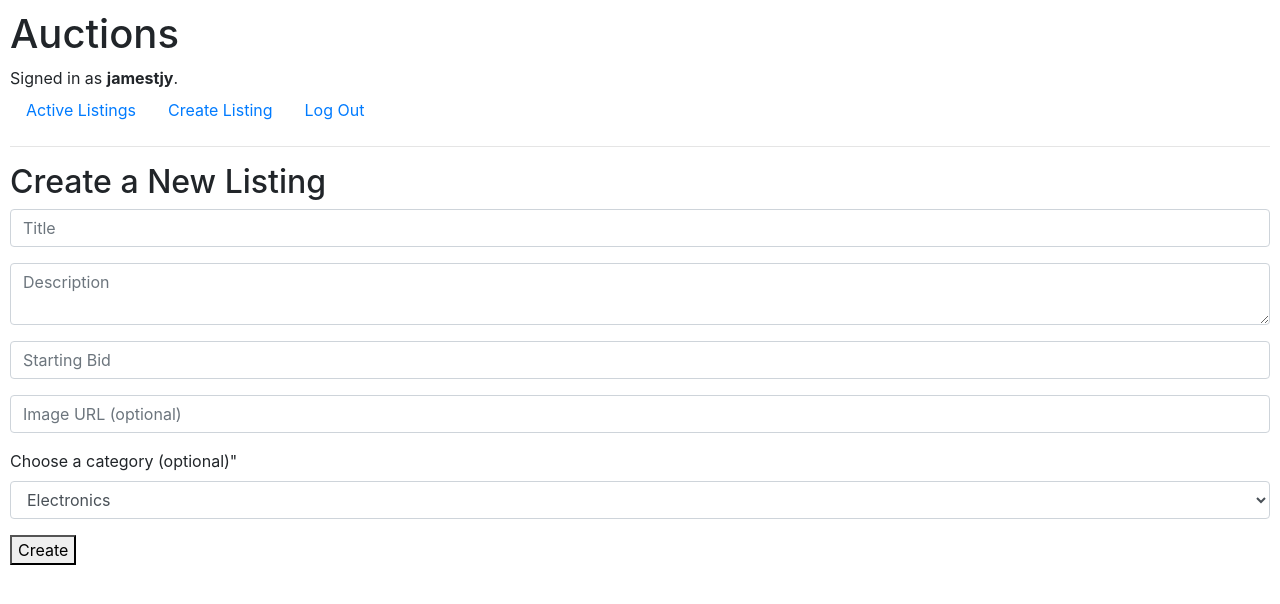
After one commit to jamestjy/CS50Web, a Django app: page /create_listing/ in a window 1280 px wide. The commit adds this page. Shown: the top 604 px of the page. Run offline with Django 3.2, Linux system fonts and the light colour scheme; a user stored in the database is signed in; some libraries are stand-ins or nearby versions.

Commit message:
second commerce commit

```diff
--- a/Commerce/auctions/models.py
+++ b/Commerce/auctions/models.py
@@ -6,8 +6,29 @@ class User(AbstractUser):
     pass
 
 class Listings(models.Model):
-    title = models.CharField(max_length=64)
-    description = models.TextField()
-    starting_bid = models.DecimalField(decimal_places=2)
-    image = models.URLField(blank=True)
-    category = models.CharField(max_length=64, blank=True)
+
+
+    CATEGORIES = [
+    ("electronics", "Electronics"),
+    ("clothing", "Clothing"),
+    ("home_kitchen", "Home & Kitchen"),
+    ("beauty", "Beauty & Personal Care"),
+    ("sports", "Sports & Outdoors"),
+    ("toys", "Toys & Games"),
+    ("books", "Books"),
+    ("groceries", "Groceries"),
+    ("furniture", "Furniture"),
+    ("automotive", "Automotive"),
+]
+
+
+    # user needs to type at least title, desc and starting bid
+    title = models.CharField(max_length=64, blank=False)
+    description = models.TextField(blank=False)
+    starting_bid = models.DecimalField(decimal_places=2, max_digits=10, blank=False)
+    image = models.URLField(blank=True) # optional
+    category = models.CharField(max_length=20, choices=CATEGORIES, blank=True) # optional
+    is_active = models.BooleanField(default=True, null=False) # cannot be null in database
+
+    def __str__(self):
+        return f"{self.title} - {self.starting_bid}"
--- a/Commerce/auctions/static/auctions/styles.css
+++ b/Commerce/auctions/static/auctions/styles.css
@@ -1,3 +1,9 @@
 body {
     padding: 10px;
 }
+
+.listing {
+    border: 1px solid black;
+    padding: 10px;
+    margin-bottom: 10px;
+}
--- /dev/null
+++ b/Commerce/auctions/templates/auctions/create_listing.html
@@ -0,0 +1,31 @@
+{% extends "auctions/layout.html" %}
+
+{% block body %}
+    <h2>Create a New Listing</h2>
+
+    <form action="{% url 'create_listing' %}" method="post">
+        {% csrf_token %}
+        <div class="form-group">
+            <input class="form-control" type="text" name="title" placeholder="Title" required>
+        </div>
+        <div class="form-group">
+            <textarea class="form-control" name="description" placeholder="Description" required></textarea>
+        </div>
+        <div class="form-group">
+            <!-- step="0.01" allows the input to accept decimal values with two decimal places, with intervals of 0.01-->
+            <input class="form-control" type="number" step="0.01" name="starting_bid" placeholder="Starting Bid" required>
+        </div>
+        <div class="form-group">
+            <input class="form-control" type="url" name="image" placeholder="Image URL (optional)">
+        </div>
+        <div class="form-group">
+            <label for="choose_category">Choose a category (optional)</label>"
+            <select class="form-control" name="category">
+                {% for value, label in categories %}
+                    <option value="{{ value }}">{{ label }}</option>
+                {% endfor %}
+            </select>
+        </div>
+        <button type="submit">Create</button>
+        </form>
+{% endblock %}
--- a/Commerce/auctions/templates/auctions/layout.html
+++ b/Commerce/auctions/templates/auctions/layout.html
@@ -18,18 +18,23 @@
         </div>
         <ul class="nav">
             <li class="nav-item">
-                <a class="nav-link" href="{% url 'index' %}">Active Listings</a>
+                <a class="nav-link" href="{% url 'index' %}">Active Listings</a> <!-- done -->
             </li>
             {% if user.is_authenticated %}
+
+                </li>
                 <li class="nav-item">
-                    <a class="nav-link" href="{% url 'logout' %}">Log Out</a>
+                    <a class="nav-link" href="{% url 'create_listing' %}">Create Listing</a>
+                </li>
+                <li class="nav-item">
+                    <a class="nav-link" href="{% url 'logout' %}">Log Out</a> <!-- done -->
                 </li>
             {% else %}
                 <li class="nav-item">
-                    <a class="nav-link" href="{% url 'login' %}">Log In</a>
+                    <a class="nav-link" href="{% url 'login' %}">Log In</a> <!-- done -->
                 </li>
                 <li class="nav-item">
-                    <a class="nav-link" href="{% url 'register' %}">Register</a>
+                    <a class="nav-link" href="{% url 'register' %}">Register</a> <!-- done -->
                 </li>
             {% endif %}
         </ul>
--- a/Commerce/auctions/templates/auctions/login.html
+++ b/Commerce/auctions/templates/auctions/login.html
@@ -5,6 +5,7 @@
     <h2>Login</h2>
 
     {% if message %}
+    <!-- for invalid logins -->
         <div>{{ message }}</div>
     {% endif %}
 
--- a/Commerce/auctions/templates/auctions/register.html
+++ b/Commerce/auctions/templates/auctions/register.html
@@ -5,6 +5,7 @@
     <h2>Register</h2>
 
     {% if message %}
+    <!-- if passwords dont match OR if username already taken -->
         <div>{{ message }}</div>
     {% endif %}
 
--- a/Commerce/auctions/urls.py
+++ b/Commerce/auctions/urls.py
@@ -4,7 +4,9 @@ from . import views
 
 urlpatterns = [
     path("", views.index, name="index"),
-    path("login", views.login_view, name="login"),
-    path("logout", views.logout_view, name="logout"),
-    path("register", views.register, name="register")
+    path("login/", views.login_view, name="login"),
+    path("logout/", views.logout_view, name="logout"),
+    path("register/", views.register, name="register"),
+    path("create_listing/", views.create_listing, name="create_listing"),
+    path("listings/<int:listing_id>/", views.listing, name="listing"),
 ]
--- a/Commerce/auctions/views.py
+++ b/Commerce/auctions/views.py
@@ -1,14 +1,18 @@
 from django.contrib.auth import authenticate, login, logout
 from django.db import IntegrityError
 from django.http import HttpResponse, HttpResponseRedirect
-from django.shortcuts import render
+from django.shortcuts import render, redirect
 from django.urls import reverse
 
-from .models import User
+from .models import User, Listings
+from django.contrib.auth.decorators import login_required
 
 
 def index(request):
-    return render(request, "auctions/index.html")
+    # get only active listings
+    listings = Listings.objects.filter(is_active=True)
+    return render(request, "auctions/index.html", {
+        "listings": listings})
 
 
 def login_view(request):
@@ -30,7 +34,7 @@ def login_view(request):
     else:
         return render(request, "auctions/login.html")
 
-
+@login_required
 def logout_view(request):
     logout(request)
     return HttpResponseRedirect(reverse("index"))
@@ -63,3 +67,48 @@ def register(request):
         return HttpResponseRedirect(reverse("index"))
     else:
         return render(request, "auctions/register.html")
+
+@login_required
+def create_listing(request):
+    categories = Listings.CATEGORIES
+    if request.method == "POST":
+        title = request.POST["title"]
+        description = request.POST["description"]
+        starting_bid = request.POST["starting_bid"]
+        image = request.POST.get("image", "")
+        category = request.POST.get("category", "")
+
+        # validate that required fields are filled
+        if not title or not description or not starting_bid:
+            return render(request, "auctions/create_listing.html", {
+                "message": "Title, description, and starting bid are required.",
+                "categories": categories
+            })
+
+        # Create a new listing
+        listing = Listings(
+            title=title,
+            description=description,
+            starting_bid=starting_bid,
+            image=image,
+            category=category
+        )
+
+        listing.save()
+        # redirect user to the newly created listing page
+        return redirect("listing", listing_id=listing.id)
+
+    return render(request, "auctions/create_listing.html", {
+        "categories": categories})
+
+def listing(request, listing_id):
+    try:
+        listing = Listings.objects.get(id=listing_id)
+    except Listings.DoesNotExist:
+        # if listing does not exist, return a 404 error
+        return render(request, "auctions/404.html", {"error_message": "Listing does not exist"},
+                      status=404)
+
+    return render(request, "auctions/listing.html", {
+        "listing": listing
+    })
```
Also changed, not shown: Commerce/auctions/templates/auctions/404.html (added, +9 -0 lines), Commerce/auctions/templates/auctions/index.html (+21 -1 lines), Commerce/auctions/templates/auctions/listing.html (added, +14 -0 lines), Commerce/auctions/migrations/0002_listings.py (added), Commerce/auctions/migrations/0003_alter_listings_category.py (added), Commerce/db.sqlite3.
